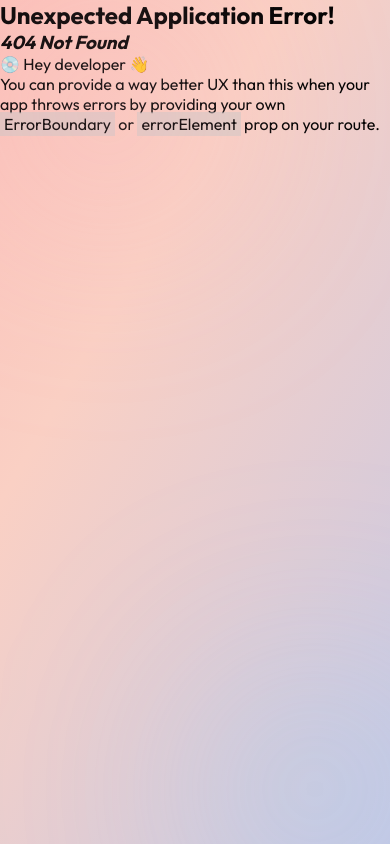
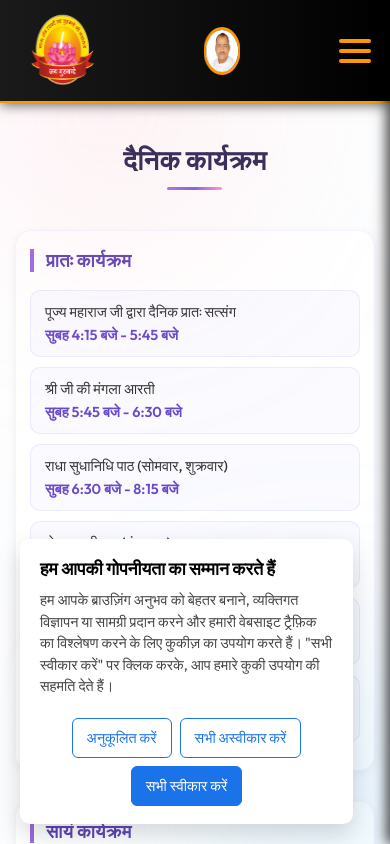
Before and after one commit to vikashsingh813/jaygurubandey, a React (Vite) app: page /dailyschedule in a window 390 px wide. Before the commit this address had no page. Built offline with nearby package versions, Linux system fonts and the light colour scheme.

Commit message:
Inital Commit

```diff
--- a/src/main.jsx
+++ b/src/main.jsx
@@ -26,6 +26,7 @@ import SoulTwist from './pages/SoulTwist.jsx'
 import FAQ from './pages/FAQ.jsx'
 import IntlCenters from './pages/IntlCenters.jsx'
 import Spotlight from './pages/Spotlight.jsx';
+import DailySchedule from './pages/DailySchedule.jsx';
 import Feedback from './pages/Feedback.jsx';
 
 const router = createBrowserRouter([
@@ -56,6 +57,7 @@ const router = createBrowserRouter([
       { path: 'faq', element: <FAQ /> },
       { path: 'intlcenters', element: <IntlCenters /> },
       { path: 'spotlight', element: <Spotlight /> },
+      { path: 'dailyschedule', element: <DailySchedule /> },
       { path: 'feedback', element: <Feedback /> },
     ],
   },
--- /dev/null
+++ b/src/pages/DailySchedule.css
@@ -0,0 +1,190 @@
+/* ===== Daily Schedule Page ===== */
+.schedule-page {
+  font-family: "Poppins", sans-serif;
+  min-height: 100vh;
+  background: linear-gradient(135deg, #ffffff, #f3f6fd);
+  display: flex;
+  flex-direction: column;
+  align-items: center;
+  padding: 60px 20px;
+  animation: fadeIn 0.8s ease-in;
+  color: #333;
+}
+
+/* ===== Main Title ===== */
+.main-title {
+  font-size: 2.4rem;
+  font-weight: 800;
+  color: #3b2f5c;
+  text-align: center;
+  margin-bottom: 40px;
+  position: relative;
+  letter-spacing: 0.5px;
+}
+
+.main-title::after {
+  content: "";
+  display: block;
+  width: 100px;
+  height: 3px;
+  background: linear-gradient(90deg, #9c6ade, #7b57d1, #ff8dcf);
+  margin: 10px auto 0;
+  border-radius: 2px;
+  opacity: 0.9;
+}
+
+/* ===== Container ===== */
+.schedule-container {
+  display: flex;
+  flex-direction: column;
+  gap: 30px;
+  width: 100%;
+  max-width: 950px;
+}
+
+/* ===== Section Cards ===== */
+.schedule-section {
+  background: rgba(255, 255, 255, 0.9);
+  border-radius: 16px;
+  padding: 25px 22px;
+  box-shadow: 0 3px 12px rgba(0, 0, 0, 0.05);
+  transition: transform 0.25s ease, box-shadow 0.25s ease;
+  border: 1px solid rgba(200, 200, 255, 0.2);
+}
+
+.schedule-section:hover {
+  transform: translateY(-4px);
+  box-shadow: 0 6px 18px rgba(0, 0, 0, 0.08);
+}
+
+/* ===== Section Title ===== */
+.schedule-title {
+  font-size: 1.4rem;
+  font-weight: 700;
+  color: #6043b6;
+  padding-left: 12px;
+  margin-bottom: 18px;
+  border-left: 4px solid #9b6bdf;
+  letter-spacing: 0.3px;
+}
+
+/* ===== List Styling ===== */
+.schedule-list {
+  list-style: none;
+  padding: 0;
+  margin: 0;
+}
+
+.schedule-item {
+  display: flex;
+  justify-content: space-between;
+  align-items: center;
+  background: #fafaff;
+  border-radius: 10px;
+  padding: 10px 16px;
+  margin-bottom: 10px;
+  border: 1px solid rgba(220, 220, 255, 0.5);
+  transition: all 0.25s ease;
+}
+
+.schedule-item:hover {
+  background: #f2edff;
+  border-color: #cfc4ff;
+}
+
+.schedule-text {
+  font-size: 1rem;
+  font-weight: 500;
+  color: #333;
+  flex: 1;
+}
+
+.schedule-time {
+  font-size: 0.95rem;
+  font-weight: 600;
+  color: #6a4acd;
+  white-space: nowrap;
+}
+
+/* ===== Animation ===== */
+@keyframes fadeIn {
+  from {
+    opacity: 0;
+    transform: translateY(10px);
+  }
+  to {
+    opacity: 1;
+    transform: translateY(0);
+  }
+}
+
+/* ===== Responsive Design ===== */
+@media (max-width: 992px) {
+  .main-title {
+    font-size: 2.1rem;
+  }
+
+  .main-title::after {
+    width: 80px;
+  }
+
+  .schedule-section {
+    padding: 22px 18px;
+  }
+
+  .schedule-title {
+    font-size: 1.3rem;
+  }
+}
+
+@media (max-width: 768px) {
+  .schedule-page {
+    padding: 40px 15px;
+  }
+
+  .main-title {
+    font-size: 2rem;
+  }
+
+  .main-title::after {
+    width: 70px;
+  }
+
+  .schedule-item {
+    flex-direction: column;
+    align-items: flex-start;
+    gap: 5px;
+    padding: 12px 14px;
+  }
+
+  .schedule-text {
+    font-size: 0.95rem;
+  }
+
+  .schedule-time {
+    font-size: 0.9rem;
+  }
+}
+
+@media (max-width: 480px) {
+  .main-title {
+    font-size: 1.7rem;
+  }
+
+  .main-title::after {
+    width: 55px;
+  }
+
+  .schedule-section {
+    padding: 18px 14px;
+  }
+
+  .schedule-title {
+    font-size: 1.15rem;
+  }
+
+  .schedule-text,
+  .schedule-time {
+    font-size: 0.9rem;
+  }
+}
--- /dev/null
+++ b/src/pages/DailySchedule.jsx
@@ -0,0 +1,79 @@
+import React from "react";
+import "./DailySchedule.css";
+
+function DailySchedule() {
+  const morningSchedule = [
+    { title: "पूज्य महाराज जी द्वारा दैनिक प्रातः सत्संग", time: "सुबह 4:15 बजे - 5:45 बजे" },
+    { title: "श्री जी की मंगला आरती", time: "सुबह 5:45 बजे - 6:30 बजे" },
+    { title: "राधा सुधानिधि पाठ (सोमवार, शुक्रवार)", time: "सुबह 6:30 बजे - 8:15 बजे" },
+    { title: "सेवक वाणी पाठ (मंगलवार)", time: "सुबह 6:30 बजे - 8:15 बजे" },
+    { title: "हित चौरासी पाठ (बुध, गुरु, शनि, रवि)", time: "सुबह 6:30 बजे - 8:15 बजे" },
+    { title: "दैनिक एकांतिक वार्तालाप", time: "सुबह 7:00 बजे - 8:00 बजे" },
+  ];
+
+  const afternoonSchedule = [
+    { title: "धूप आरती", time: "शाम 4:00 बजे - 4:15 बजे" },
+    { title: "दैनिक सायं वाणीपाठ", time: "शाम 4:15 बजे - 5:15 बजे" },
+    { title: "व्यूहला महोत्सव (रविवार)", time: "शाम 4:15 बजे - 5:45 बजे" },
+    { title: "सत्संग (सोमवार, गुरुवार)", time: "शाम 5:15 बजे - 5:45 बजे" },
+    { title: "भक्त चरित्र (मंगल, बुध, शुक्र, शनि)", time: "शाम 5:15 बजे - 5:45 बजे" },
+    { title: "सायं आरती", time: "शाम 5:45 बजे - 6:00 बजे" },
+  ];
+
+  const eveningSchedule = [
+    { title: "पूज्य महाराज जी द्वारा रात्रि सत्संग", time: "रात्रि 8:00 बजे - 9:00 बजे" },
+    { title: "रसिक पाठ", time: "रात्रि 9:00 बजे - 9:30 बजे" },
+    { title: "भजन कीर्तन", time: "रात्रि 9:30 बजे - 10:00 बजे" },
+    { title: "शयन आरती", time: "रात्रि 10:00 बजे - 10:15 बजे" },
+    { title: "एकांतिक वार्ता", time: "रात्रि 10:15 बजे - 10:30 बजे" },
+  ];
+
+  return (
+    <div className="schedule-page">
+      <h1 className="main-title">दैनिक कार्यक्रम</h1>
+
+      <div className="schedule-container">
+        {/* सुबह का कार्यक्रम */}
+        <div className="schedule-section">
+          <h2 className="schedule-title">प्रातः कार्यक्रम</h2>
+          <ul className="schedule-list">
+            {morningSchedule.map((item, i) => (
+              <li key={i} className="schedule-item">
+                <span className="schedule-text">{item.title}</span>
+                <span className="schedule-time">{item.time}</span>
+              </li>
+            ))}
+          </ul>
+        </div>
+
+        {/* दोपहर का कार्यक्रम */}
+        <div className="schedule-section">
+          <h2 className="schedule-title">सायं कार्यक्रम</h2>
+          <ul className="schedule-list">
+            {afternoonSchedule.map((item, i) => (
+              <li key={i} className="schedule-item">
+                <span className="schedule-text">{item.title}</span>
+                <span className="schedule-time">{item.time}</span>
+              </li>
+            ))}
+          </ul>
+        </div>
+
+        {/* रात्रि का कार्यक्रम */}
+        <div className="schedule-section">
+          <h2 className="schedule-title">रात्रि कार्यक्रम</h2>
+          <ul className="schedule-list">
+            {eveningSchedule.map((item, i) => (
+              <li key={i} className="schedule-item">
+                <span className="schedule-text">{item.title}</span>
+                <span className="schedule-time">{item.time}</span>
+              </li>
+            ))}
+          </ul>
+        </div>
+      </div>
+    </div>
+  );
+}
+
+export default DailySchedule;
```
